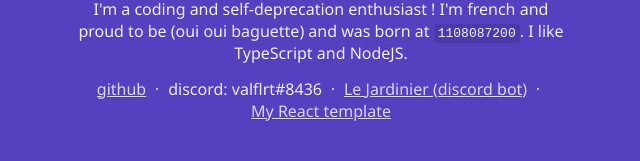
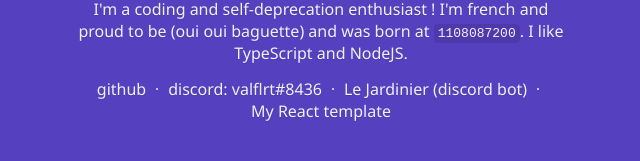
Before and after one commit to valflrt/valflrt.dev, a React app: page /#/ in a window 1280 px wide. Shown: the part 367-528 px from the top of the page, without its empty margins (319-959 px from the left). Built offline with nearby package versions, Linux system fonts and the light colour scheme.

Commit message:
edit globalStyles.css

```diff
--- a/src/globalStyles.css
+++ b/src/globalStyles.css
@@ -76,10 +76,6 @@ body {
   font-family: "Segoe UI", Tahoma, Geneva, Verdana, sans-serif;
 }
 
-a {
-  color: var(--primary-tone-090);
-}
-
 h1,
 h2,
 h3,
@@ -90,12 +86,20 @@ p {
   margin: 0.25em;
 }
 
+a {
+  color: inherit;
+  text-decoration: inherit;
+  cursor: inherit;
+}
+
+.link {
+  color: var(--primary-tone-090);
+  text-decoration: underline;
+  cursor: pointer;
+}
+
 code {
   padding: 2px 4px;
   border-radius: 4px;
   background-color: var(--primary-tone-045);
 }
-
-.questionCursor {
-  cursor: help;
-}
```
